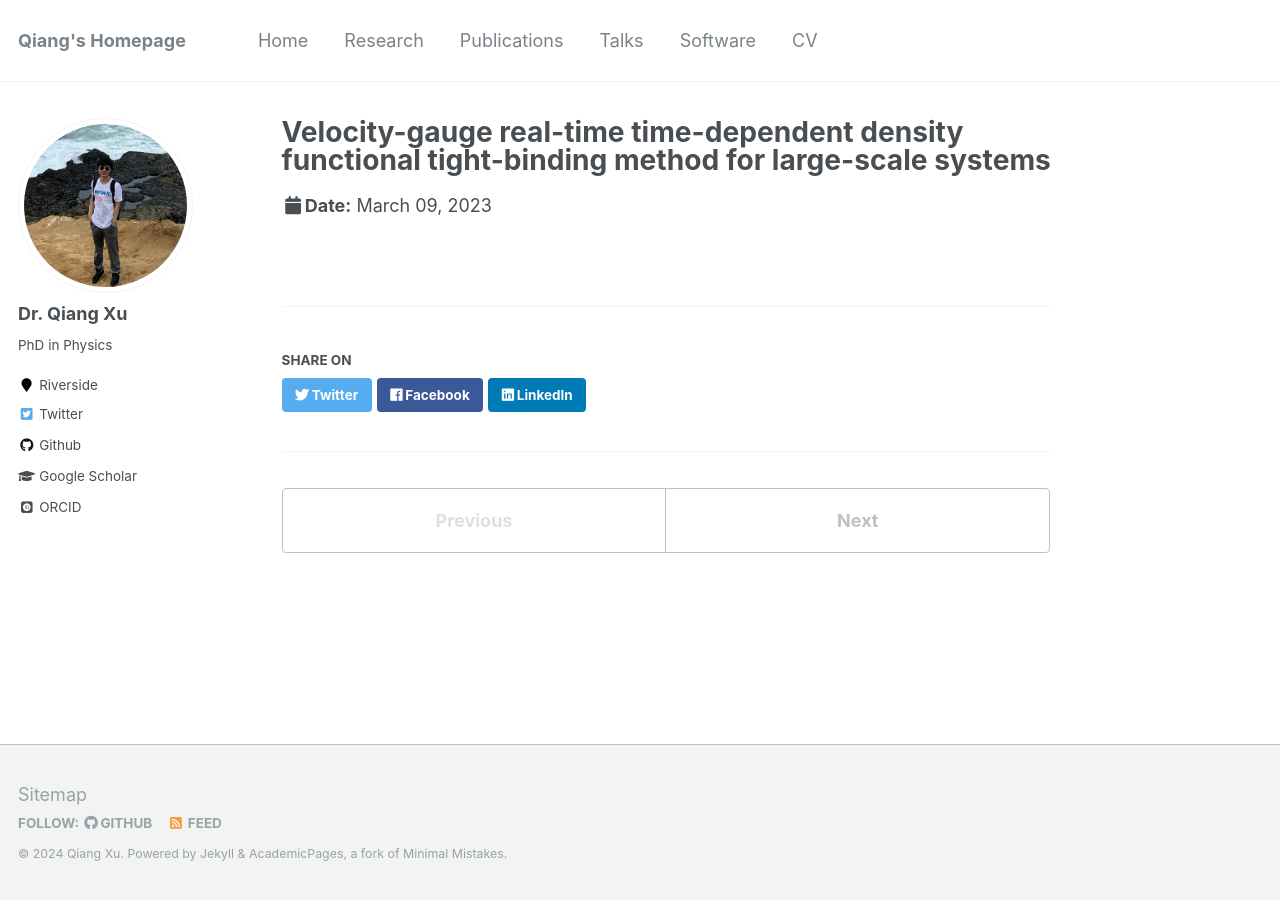
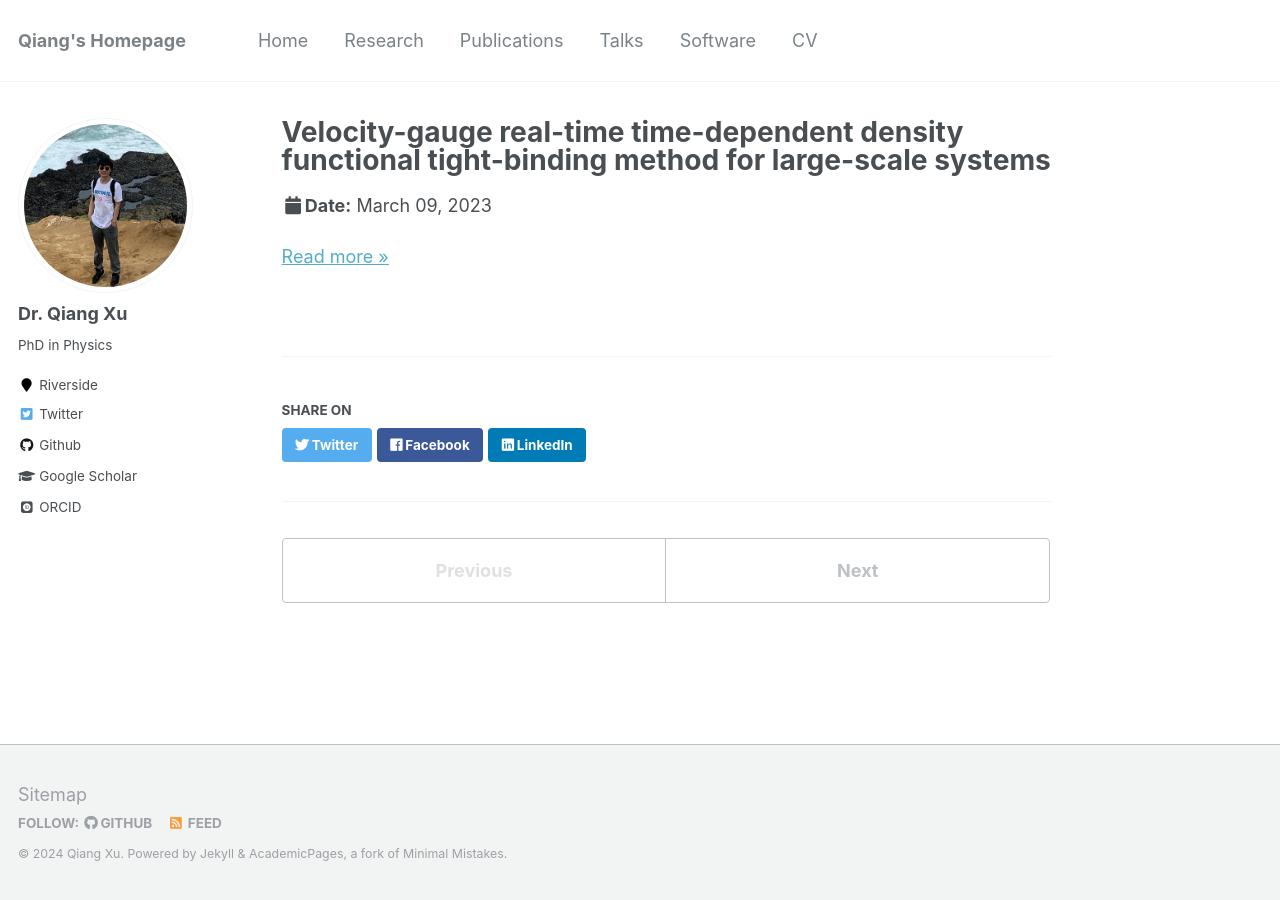
Before and after one commit to xqjlu/xqjlu.github.io, a Jekyll site: the page built from _talks/2023-03-09-talk-1.md, in a window 1280 px wide. Built offline with Jekyll 4.4.1, drawn with Linux system fonts in a browser that asks for light colours; some web fonts are replaced.

Commit message:
website for APS

```diff
--- a/_talks/2023-03-09-talk-1.md
+++ b/_talks/2023-03-09-talk-1.md
@@ -7,3 +7,5 @@ venue: "APS March Meeting 2023"
 date: 2023-03-09
 location: "Las Vegas, Nevada"
 ---
+
+[Read more >>](https://meetings.aps.org/Meeting/MAR23/Session/W59.3)
```
Also changed, not shown: _talks/2023-03-09-talk-2.md (+2 -0 lines).
